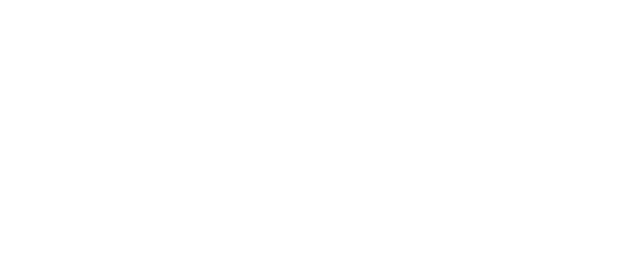
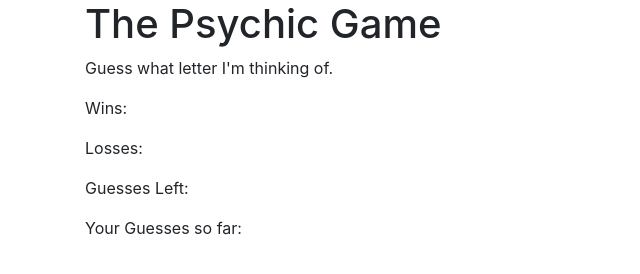
Before and after one commit to charmata/Psychic-Game, a plain HTML site: page index.html in a window 1280 px wide. Shown: the whole page, without its empty margins (0-640 px from the left). Drawn offline with nearby package versions, Linux system fonts and the light colour scheme.

Commit message:
Add page structure

```diff
--- a/index.html
+++ b/index.html
@@ -14,5 +14,18 @@
     <link rel="stylesheet" href="./assets/css/style.css" />
     <script src="./assets/javascript/game.js"></script>
   </head>
-  <body></body>
+  <body>
+    <div class="container">
+      <div class="row">
+        <div class="col-12">
+          <h1>The Psychic Game</h1>
+          <p>Guess what letter I'm thinking of.</p>
+          <p>Wins: <span id="wins"></span></p>
+          <p>Losses: <span id="losses"></span></p>
+          <p>Guesses Left: <span id="guesses-left"></span></p>
+          <p>Your Guesses so far: <span id="guesses"></span></p>
+        </div>
+      </div>
+    </div>
+  </body>
 </html>
```
